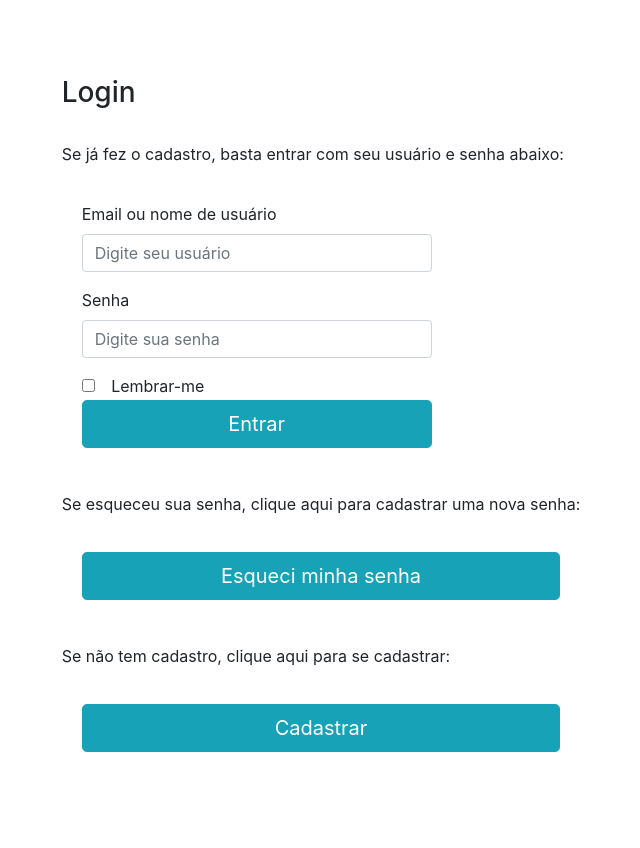
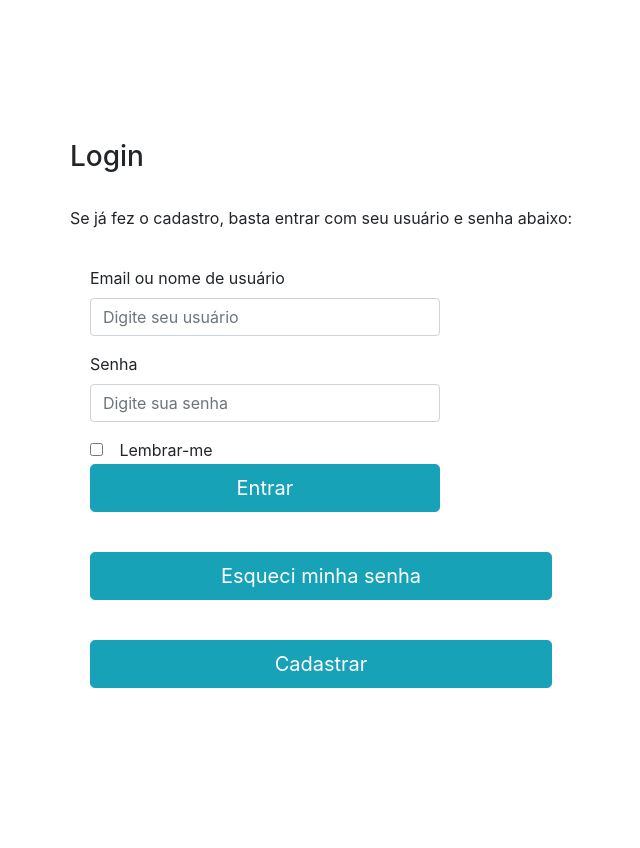
Before and after one commit to krawler/agendamentopro, a Django app: page /perfil/login/ in a window 1280 px wide. Shown: the part 56-904 px from the top of the page, without its empty margins (319-959 px from the left). Run offline with Django 4.2, Linux system fonts and the light colour scheme; some libraries are stand-ins or nearby versions.

Commit message:
remoção das frases de auxilio

```diff
--- a/perfil/templates/perfil/login.html
+++ b/perfil/templates/perfil/login.html
@@ -35,15 +35,11 @@
                 </button>
            </div>
         </form>
-
-        <p class="mt-4">Se esqueceu sua senha, clique aqui para cadastrar uma nova senha:</p>
         <div class="card-body">
             <a href="{% url 'perfil:password_reset' %}" class="btn btn-primary btn-block btn-lg btn_login">
                 Esqueci minha senha
             </a>
         </div>
-
-        <p class="mt-4">Se não tem cadastro, clique aqui para se cadastrar:</p>
         <div class="card-body">
             <a href="{% url 'perfil:criar' %}?perfil_endereco=false" class="btn btn-primary btn-block btn-lg btn_login">
                 Cadastrar
```
